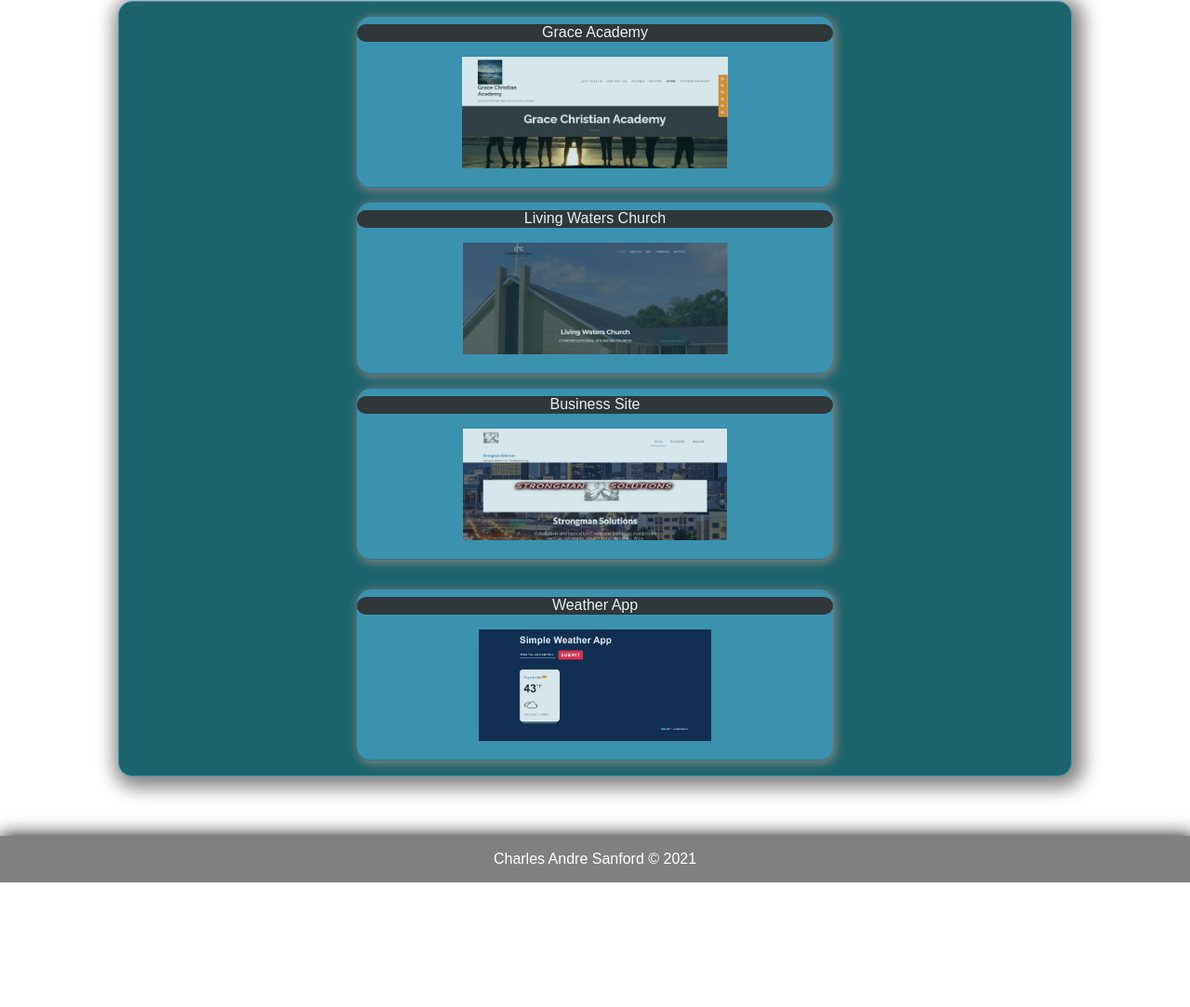
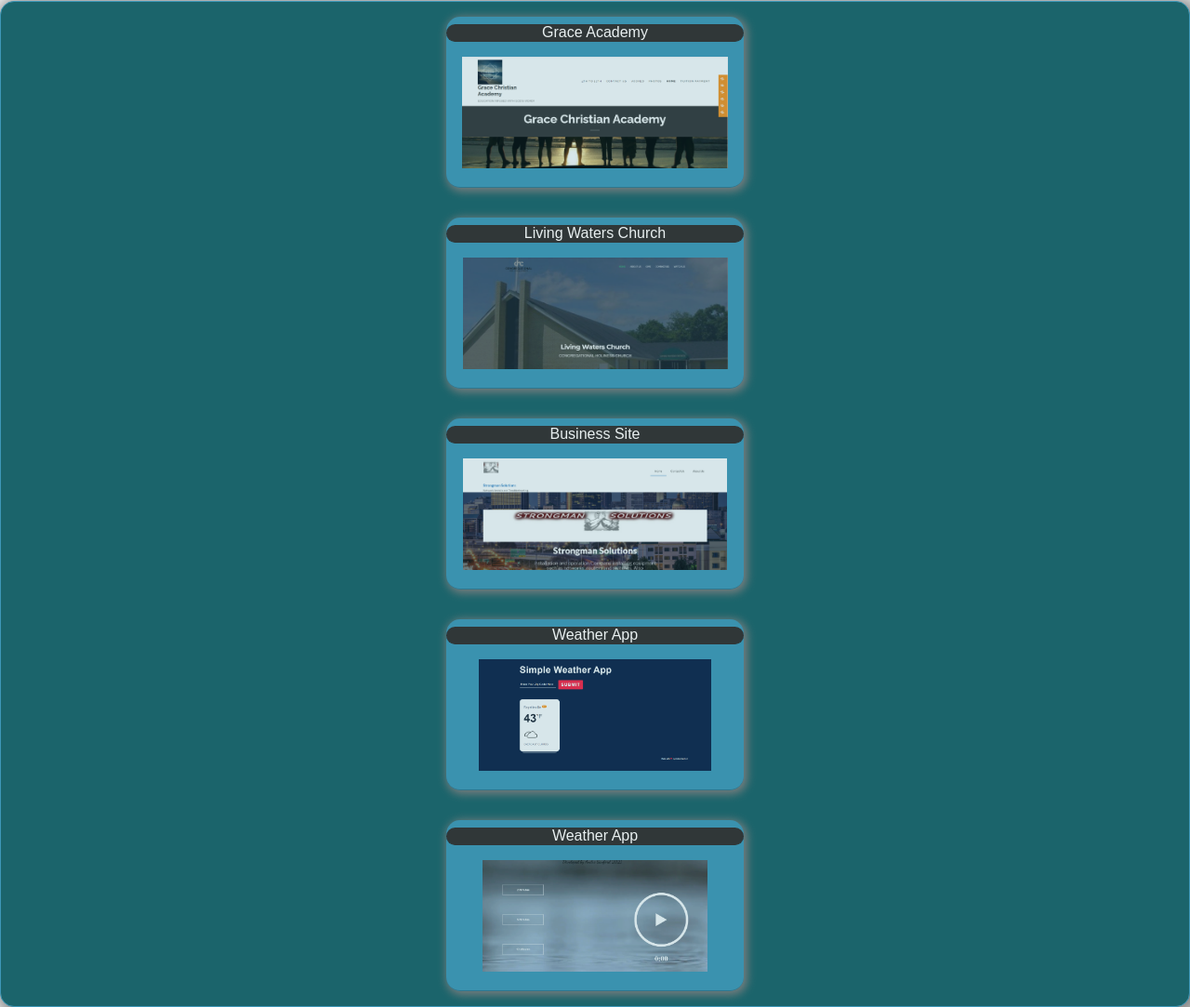
Before and after one commit to csncfrd21/mySite021521, a plain HTML site: page index.html in a window 1280 px wide. Shown: the part 2211-3294 px from the top of the page at 93% size. Before the commit the page ends 3160 px from the top, so only its background shows below. Drawn offline with Linux system fonts and the light colour scheme.

Commit message:
update021521

```diff
--- a/index.html
+++ b/index.html
@@ -116,36 +116,28 @@
         <h1 class="page-title-text"><span class="first-word">Portfolio </span>2021</h1>
     </div>
     <div class="port-container">
-
-
         <div class="port-box1">
             <a href="https://griffingraceacademy.com/" target="blank"><img class="port-img" src="images/Grace.png" alt="Website Image of School"></a>
             <p class="port-box-text">Grace Academy</p>
         </div>
-
         <div class="port-box2">
             <a href="https://livingwatersgriffin.com/" target="blank"><img class="port-img" src="images/LWC.png" alt="Website Image of Church"></a>
-
             <p class="port-box-text">Living Waters Church</p>
         </div>
         <div class="port-box3">
             <a href="https://strongmansolutions.org/" target="_blank"> <img class="port-img" src="images/SMS.png" alt="Website Image of Business"></a>
-
             <p class="port-box-text">Business Site</p>
-
-
         </div>
         <div class="port-box4">
             <a href="http://weather.charlesandresanford.com/" target="blank"><img class="port-img" src="images/weather.png" alt="Website Image of School"></a>
             <p class="port-box-text">Weather App</p>
         </div>
-
-
-
+        <div class="port-box5">
+            <a href="http://meditation.charlesandresanford.com/" target="blank"><img class="port-img" src="images/meditation.png" alt="Website Image of School"></a>
+            <p class="port-box-text">Weather App</p>
+        </div>
     </div>
-
 <div class="education">
-
 </div>
      <!--Footer-->
      <footer>
@@ -156,9 +148,6 @@
         </div>
     </footer>
   </div>
-
-
-
     <script>
         function myFunction() {
           var x = document.getElementById("myLinks");
@@ -168,8 +157,7 @@
             x.style.display = "block";
           }
         }
-        </script>
-
+    </script>
 </body>
 </html>
 
--- a/main.css
+++ b/main.css
@@ -214,7 +214,7 @@ body, html {
 /*PORTFOLIO-SECTION*/
 .port-container{
   display: grid;
-  width: 80vw;
+  width: auto;
   margin: 1rem auto;
   background-color: #1b646b;
   border: #3e97b7 1px solid;
@@ -229,77 +229,36 @@ body, html {
   border-bottom: #333 1px solid;
   margin: .5rem 0 0 0;
 }
-.port-box1{
-
+/*Portfolio Boxes PORT-BOX*/
+.port-box1:hover, .port-box2:hover, .port-box3:hover, .port-box4:hover,.port-box5:hover{
+  opacity: 1;
+}
+.port-box1,.port-box2,.port-box3,.port-box4,.port-box5{
   text-align: center;
-  grid-column: 1 / span 3;
-  grid-row: 1;
+  grid-column: 1 / span 3 ;
   background-color: #3e97b7;
   border-bottom: 1px solid #327991;
   box-shadow: 2px 2px 10px 2px gray;  z-index: 1;
-  width: 50%;
+  width: 25%;
   margin: 1rem auto;
   border-radius: 15px;
   opacity: .9;
   display: grid;
-
 }
-
-.port-box1:hover{
-  opacity: 1;
-}
-.port-box2:hover{
-  opacity: 1;
-}
-.port-box3:hover{
-  opacity: 1;
-}
-.port-box4:hover{
-  opacity: 1;
+.port-box1{
+  grid-row: 1;
 }
 .port-box2{
-
-  text-align: center;
-  grid-column: 1 / span 3;
   grid-row: 2;
-  background-color: #3e97b7;
-  border-bottom: 1px solid #327991;
-  box-shadow: 2px 2px 10px 2px gray;  z-index: 1;
-  width: 50%;
-  margin: auto;
-  border-radius: 15px;
-  opacity: .9;
-  display: grid;
-
 }
 .port-box3{
-  text-align: center;
-  grid-column: 1 / span 3;
   grid-row: 3;
-  background-color: #3e97b7;
-  border-bottom: 1px solid #327991;
-  box-shadow: 2px 2px 10px 2px gray;  z-index: 1;
-  width: 50%;
-  margin: 1rem auto;
-  border-radius: 15px;
-  opacity: .9;
-  display: grid;
-
 }
 .port-box4{
-  text-align: center;
-  grid-column: 1 / span 3;
   grid-row: 4;
-  background-color: #3e97b7;
-  border-bottom: 1px solid #327991;
-  box-shadow: 2px 2px 10px 2px gray;
-  z-index: 1;
-  width: 50%;
-  margin: 1rem auto;
-  border-radius: 15px;
-  opacity: .9;
-  display: grid;
-
+}
+.port-box5{
+  grid-row: 5;
 }
 .port-img{
   margin: 1rem auto;
```
Also changed, not shown: images/meditation.png (added).
